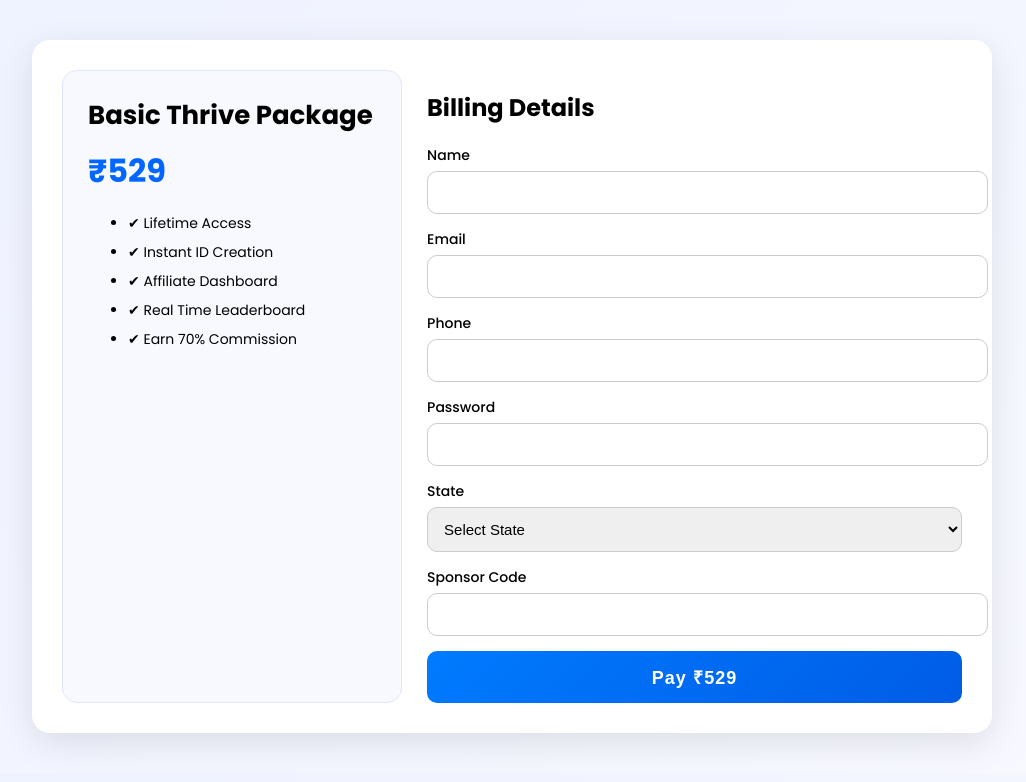
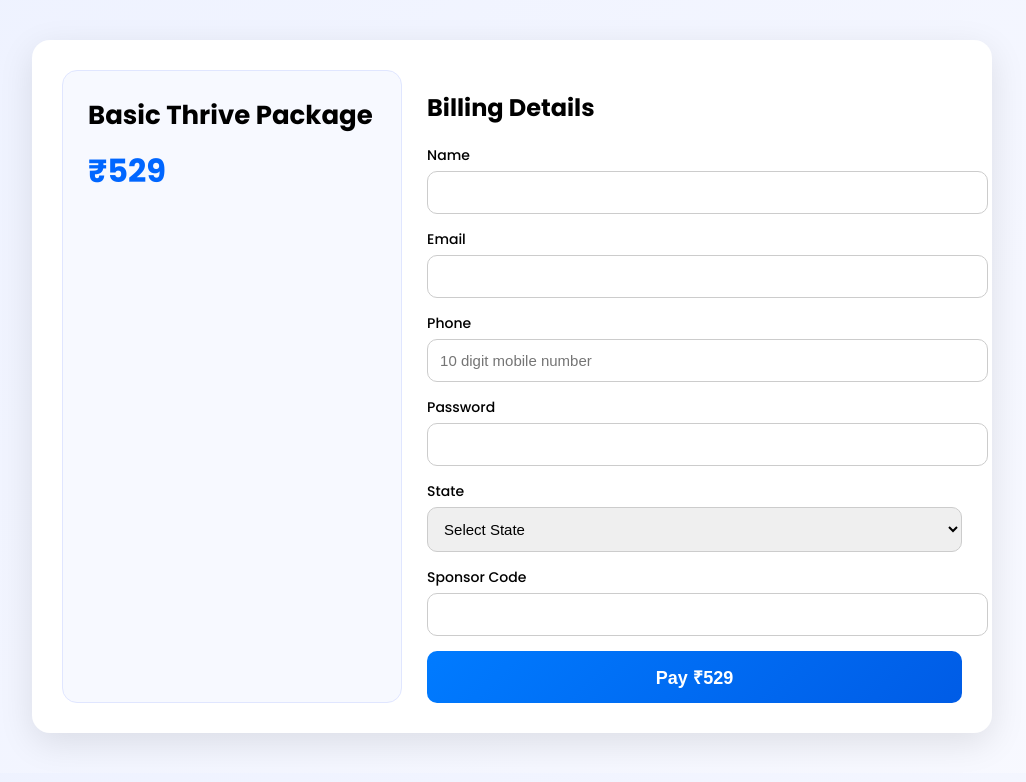
Before and after one commit to pranavch33/RichWave, a Django app: page /checkout/basic/ in a window 1280 px wide. Shown: the top 782 px of the page, without its empty margins (128-1154 px from the left). Run offline with Django 5.2, Linux system fonts and the light colour scheme; data comes from the database, SQL or seed files in the repository.

Commit message:
Update checkout.html

```diff
--- a/home/templates/checkout.html
+++ b/home/templates/checkout.html
@@ -4,7 +4,6 @@
 <meta charset="UTF-8">
 <title>Checkout - ThriveOn</title>
 
-<!-- Google Font -->
 <link href="https://fonts.googleapis.com/css2?family=Poppins:wght@300;400;500;600;700&display=swap" rel="stylesheet">
 
 <style>
@@ -27,7 +26,6 @@
         box-shadow: 0 10px 35px rgba(0,0,0,0.1);
     }
 
-    /* LEFT PACKAGE BOX */
     .package {
         width: 35%;
         padding: 25px;
@@ -49,12 +47,6 @@
         margin-bottom: 18px;
     }
 
-    .features li {
-        margin-bottom: 8px;
-        font-size: 14px;
-    }
-
-    /* RIGHT CHECKOUT FORM */
     .form-box {
         width: 65%;
     }
@@ -73,13 +65,6 @@
         border: 1px solid #ccc;
         margin-bottom: 15px;
         font-size: 15px;
-        transition: 0.3s;
-        outline: none;
-    }
-
-    input:focus, select:focus {
-        border-color: #0066ff;
-        box-shadow: 0 0 6px rgba(0,102,255,0.3);
     }
 
     button {
@@ -92,50 +77,23 @@
         background: linear-gradient(135deg, #007bff, #005ce6);
         color: #fff;
         cursor: pointer;
-        transition: 0.3s;
-        letter-spacing: 1px;
-    }
-
-    button:hover {
-        background: linear-gradient(135deg, #005ce6, #0047b3);
-        transform: translateY(-2px);
-    }
-
-    @media(max-width: 820px){
-        .center-box {
-            flex-direction: column;
-            padding: 20px;
-        }
-        .package, .form-box {
-            width: 100%;
-        }
     }
 </style>
+</head>
 
-</head>
 <body>
 
 <div class="center-box">
 
-    <!-- LEFT PACKAGE SECTION -->
     <div class="package">
         <div class="package-title">{{ package.name }}</div>
         <div class="price">₹{{ package.price }}</div>
-
-        <ul class="features">
-            <li>✔ Lifetime Access</li>
-            <li>✔ Instant ID Creation</li>
-            <li>✔ Affiliate Dashboard</li>
-            <li>✔ Real Time Leaderboard</li>
-            <li>✔ Earn 70% Commission</li>
-        </ul>
     </div>
 
-    <!-- RIGHT FORM -->
     <div class="form-box">
-        <h2 style="margin-bottom: 20px;">Billing Details</h2>
+        <h2>Billing Details</h2>
 
-        <form method="POST">
+        <form method="POST" action="/checkout/prime/">
             {% csrf_token %}
 
             <label>Name</label>
@@ -145,7 +103,14 @@
             <input type="email" name="email" required>
 
             <label>Phone</label>
-            <input type="text" name="phone" required>
+            <input
+              type="text"
+              name="phone"
+              required
+              minlength="10"
+              maxlength="10"
+              pattern="[0-9]{10}"
+              placeholder="10 digit mobile number">
 
             <label>Password</label>
             <input type="password" name="password" required>
@@ -158,21 +123,13 @@
                 <option>Madhya Pradesh</option>
                 <option>Rajasthan</option>
                 <option>Uttar Pradesh</option>
-                <option>Karnataka</option>
-                <option>Delhi</option>
-                <option>Tamil Nadu</option>
-                <option>West Bengal</option>
-                <option>Bihar</option>
-                <option>Punjab</option>
-                <option>Haryana</option>
             </select>
 
             <label>Sponsor Code</label>
             <input type="text" name="sponsor_code">
 
-            <button type="submit" class="pay-btn">Pay ₹{{ package.price }}</button>
+            <button type="submit">Pay ₹{{ package.price }}</button>
         </form>
-
     </div>
 
 </div>
```
